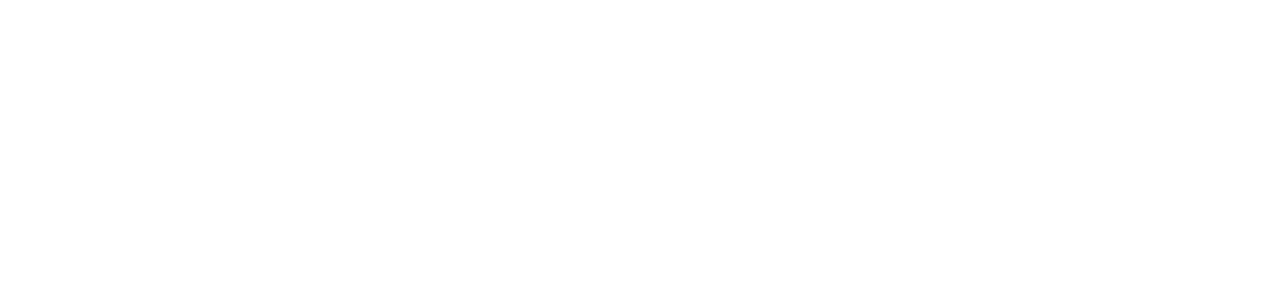
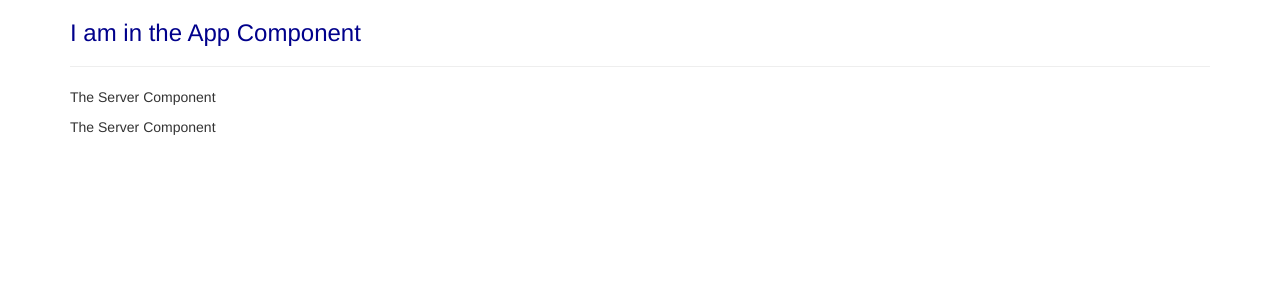
Before and after one commit to S4MX0816/angular-course, an Angular app in the folder my-first-app/: page / in a window 1280 px wide. Shown: the top 300 px of the page. Built offline with nearby package versions, Linux system fonts and the light colour scheme.

Commit message:
components basics

```diff
--- a/my-first-app/src/app/app.component.css
+++ b/my-first-app/src/app/app.component.css
@@ -0,0 +1,3 @@
+h3 {
+  color: darkblue;
+}
--- a/my-first-app/src/app/app.component.html
+++ b/my-first-app/src/app/app.component.html
@@ -0,0 +1,11 @@
+<div class="container">
+  <div class="row">
+    <div class="col-xs-12">
+      <h3>I am in the App Component</h3>
+      <hr />
+      <app-servers></app-servers>
+      <!-- <div app-servers></div> -->
+      <!-- <div class="app-servers"></div> -->
+    </div>
+  </div>
+</div>
--- a/my-first-app/src/app/app.module.ts
+++ b/my-first-app/src/app/app.module.ts
@@ -2,9 +2,11 @@
 import { BrowserModule } from '@angular/platform-browser';
 
 import { AppComponent } from './app.component';
+import { ServerComponent } from './server/server.component';
+import { ServersComponent } from './servers/servers.component';
 
 @NgModule({
-  declarations: [AppComponent],
+  declarations: [AppComponent, ServerComponent, ServersComponent],
   imports: [BrowserModule],
   providers: [],
   bootstrap: [AppComponent],
--- /dev/null
+++ b/my-first-app/src/app/server/server.component.html
@@ -0,0 +1 @@
+<p>The Server Component</p>
--- /dev/null
+++ b/my-first-app/src/app/servers/servers.component.html
@@ -0,0 +1,2 @@
+<app-server></app-server>
+<app-server></app-server>
--- a/my-first-app/src/index.html
+++ b/my-first-app/src/index.html
@@ -1,13 +1,13 @@
-<!doctype html>
+<!DOCTYPE html>
 <html lang="en">
-<head>
-  <meta charset="utf-8">
-  <title>MyFirstApp</title>
-  <base href="/">
-  <meta name="viewport" content="width=device-width, initial-scale=1">
-  <link rel="icon" type="image/x-icon" href="favicon.ico">
-</head>
-<body>
-  <app-root></app-root>
-</body>
+  <head>
+    <meta charset="utf-8" />
+    <title>Angular - The Complete Guide</title>
+    <base href="/" />
+    <meta name="viewport" content="width=device-width, initial-scale=1" />
+    <link rel="icon" type="image/x-icon" href="favicon.ico" />
+  </head>
+  <body>
+    <app-root></app-root>
+  </body>
 </html>
```
Also changed, not shown: my-first-app/src/app/server/server.component.ts (added, +7 -0 lines), my-first-app/src/app/servers/servers.component.ts (added, +10 -0 lines), my-first-app/src/app/servers/servers.component.css (added).
